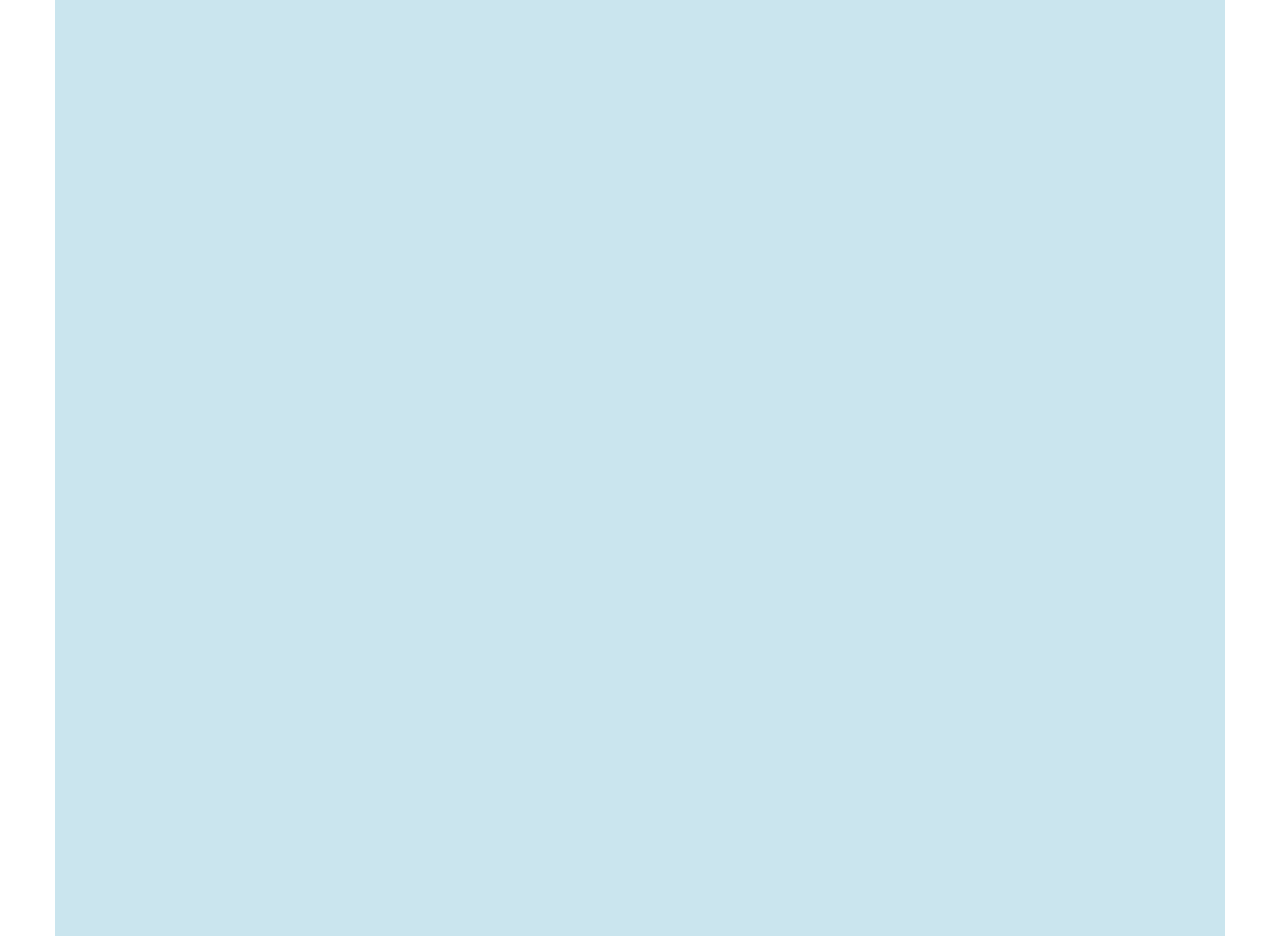
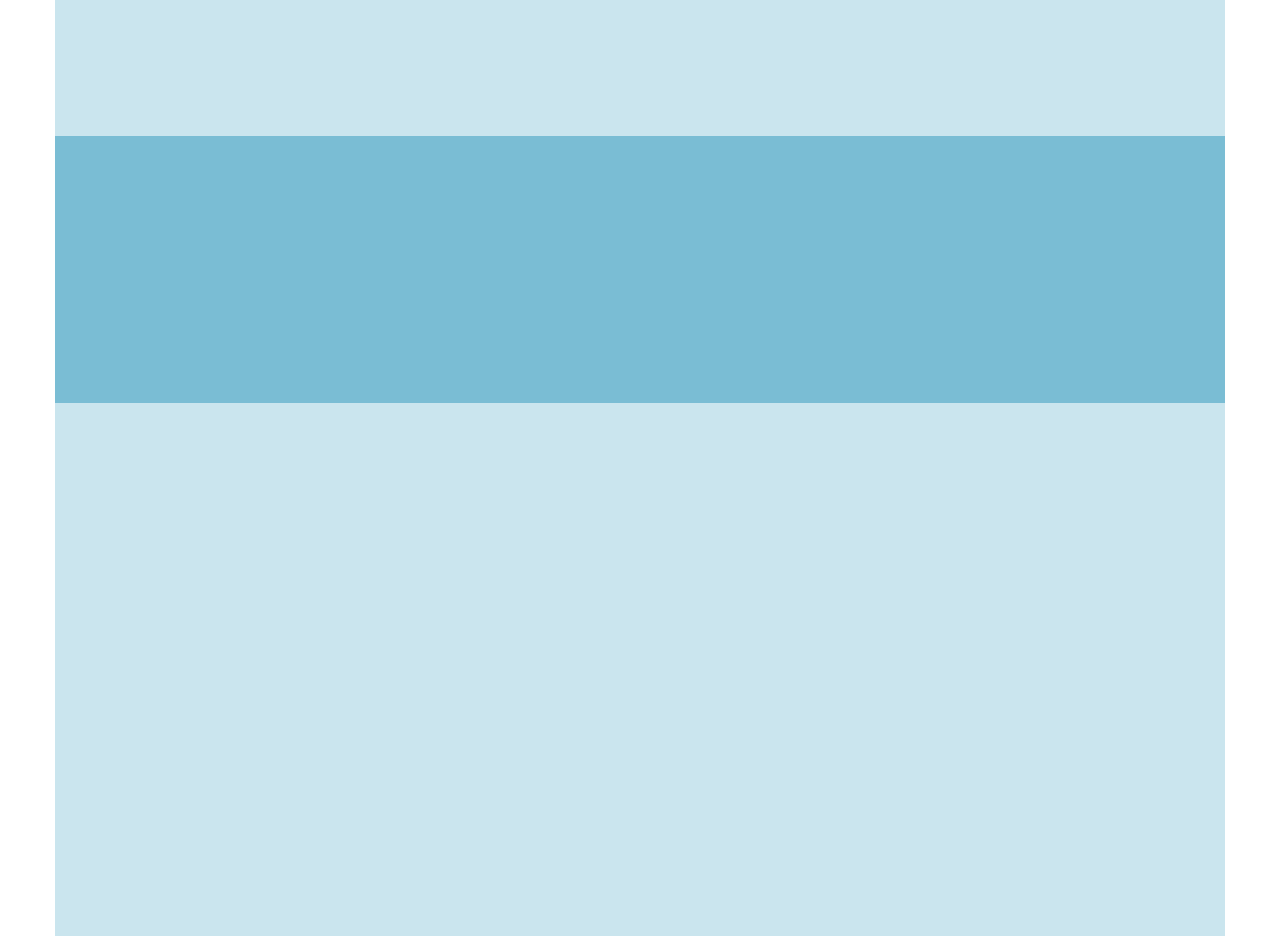
Before and after one commit to nikoslznxd/ficheproduit, a plain HTML site: page index.html in a window 1280 px wide. Shown: the part 980-1916 px from the top of the page. Drawn offline with Linux system fonts and the light colour scheme.

Commit message:
fin du cour je me casse

```diff
--- a/index.html
+++ b/index.html
@@ -32,8 +32,8 @@
   <div class="background">
     <image src="image\londre.jpg" alt="londre" />
   </div>
-
-
+  <div class="footer">
+  <div class="bannière2">
   </div>
 
 
--- a/style.css
+++ b/style.css
@@ -76,3 +76,18 @@ margin-left: 17px;
 .background img{
   width: 100%;
 }
+
+
+
+
+
+
+.footer{
+  margin-top: 300px;
+}
+
+.bannière2{
+  width: 100%;
+  height: 267px;
+  background: #7abdd4;
+}
```
